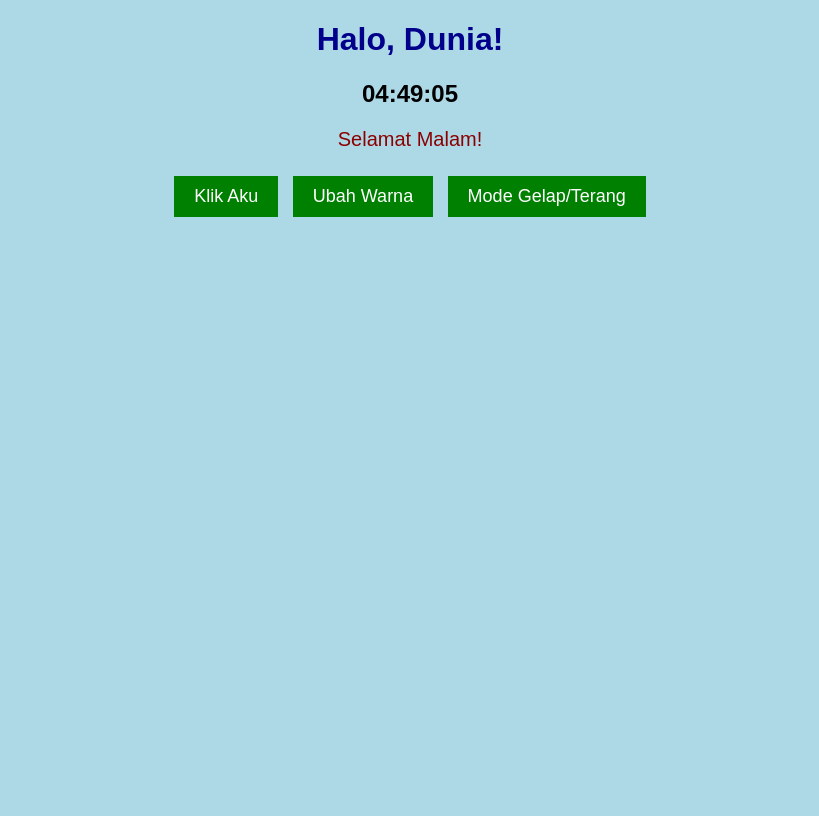
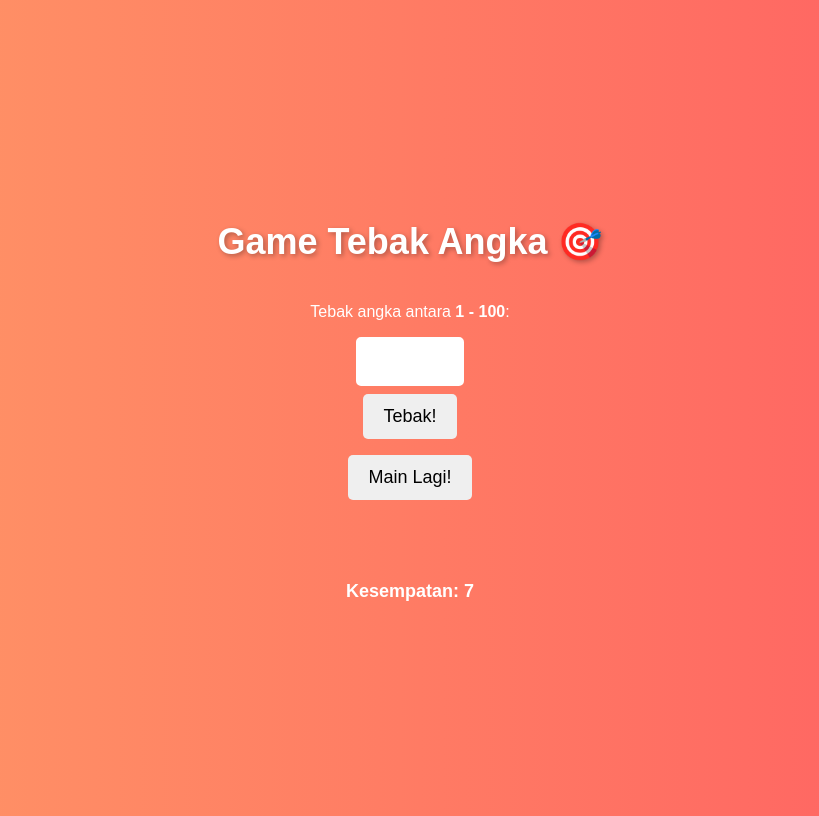
Before and after one commit to Kyziee/First-Web, a plain HTML site: page index.html in a window 1280 px wide. Shown: the whole page, without its empty margins (230-1049 px from the left). Drawn offline with Linux system fonts and the light colour scheme.

Commit message:
Add files via upload

```diff
--- a/index.html
+++ b/index.html
@@ -3,18 +3,19 @@
 <head>
     <meta charset="UTF-8">
     <meta name="viewport" content="width=device-width, initial-scale=1.0">
-    <title>Website Interaktif</title>
+    <title>Game Tebak Angka 1-100</title>
     <link rel="stylesheet" href="style.css">
 </head>
 <body>
+    <h1>Game Tebak Angka 🎯</h1>
+    <p>Tebak angka antara <b>1 - 100</b>:</p>
 
-    <h1 id="judul">Halo, Dunia!</h1>
-    <h2 id="jam">00:00:00</h2>
-    <p id="pesan"></p>
+    <input type="number" id="inputAngka" min="1" max="100">
+    <button onclick="cekTebakan()">Tebak!</button>
+    <button onclick="resetGame()">Main Lagi!</button>
 
-    <button onclick="ubahTeks()">Klik Aku</button>
-    <button onclick="ubahWarna()">Ubah Warna</button>
-    <button onclick="toggleMode()">Mode Gelap/Terang</button>
+    <p id="hasil"></p>
+    <p id="kesempatan">Kesempatan: 7</p>
 
     <script src="script.js"></script>
 </body>
--- a/script.js
+++ b/script.js
@@ -1,66 +1,48 @@
-window.onload = function() {
-    tampilkanPesan();
-    updateJam();
-    setInterval(updateJam, 1000);
-};
+// Menentukan angka rahasia dan jumlah nyawa
+let angkaRahasia = Math.floor(Math.random() * 100) + 1;
+let nyawa = 7;
 
-// Fungsi untuk menampilkan salam berdasarkan waktu
-function tampilkanPesan() {
-    let sekarang = new Date();
-    let jam = sekarang.getHours();
-    let pesan = "";
+// Tambahkan suara menang & kalah
+let winSound = new Audio("win.mp3");
+let loseSound = new Audio("lose.mp3");
 
-    if (jam >= 5 && jam < 12) {
-        pesan = "Selamat Pagi!";
-    } else if (jam >= 12 && jam < 18) {
-        pesan = "Selamat Siang!";
+function cekTebakan() {
+    let inputAngka = document.getElementById("inputAngka").value;
+    let hasil = document.getElementById("hasil");
+    let kesempatan = document.getElementById("kesempatan");
+    let inputField = document.getElementById("inputAngka");
+
+    if (nyawa > 1) {
+        if (inputAngka == angkaRahasia) {
+            hasil.innerText = "🎉 Selamat! Kamu benar!";
+            hasil.style.color = "green";
+            winSound.play();
+            document.getElementById("inputAngka").disabled = true;
+        } else {
+            nyawa--;
+            let petunjuk = inputAngka < angkaRahasia ? "Terlalu kecil 📉" : "Terlalu besar 📈";
+            hasil.innerText = `❌ Salah! ${petunjuk}. ${nyawa} kesempatan lagi.`;
+            hasil.style.color = "red";
+
+            // Update tampilan kesempatan
+            kesempatan.innerText = `Kesempatan: ${nyawa}`;
+
+            // Animasi shake jika salah
+            inputField.classList.add("shake");
+            setTimeout(() => inputField.classList.remove("shake"), 300);
+        }
     } else {
-        pesan = "Selamat Malam!";
-    }
-
-    let elemenPesan = document.getElementById("pesan");
-    if (elemenPesan) {
-        elemenPesan.innerText = pesan;
+        hasil.innerText = `💀 Game Over! Angka yang benar: ${angkaRahasia}`;
+        hasil.style.color = "black";
+        loseSound.play();
+        document.getElementById("inputAngka").disabled = true;
     }
 }
 
-// Fungsi untuk memperbarui jam setiap detik
-function updateJam() {
-    let sekarang = new Date();
-    let jam = sekarang.getHours().toString().padStart(2, '0');
-    let menit = sekarang.getMinutes().toString().padStart(2, '0');
-    let detik = sekarang.getSeconds().toString().padStart(2, '0');
-
-    let waktu = jam + ":" + menit + ":" + detik;
-    let elemenJam = document.getElementById("jam");
-
-    if (elemenJam) {
-        elemenJam.innerText = waktu;
-    }
+function resetGame() {
+    angkaRahasia = Math.floor(Math.random() * 100) + 1;
+    nyawa = 7;
+    document.getElementById("inputAngka").disabled = false;
+    document.getElementById("hasil").innerText = "";
+    document.getElementById("kesempatan").innerText = "Kesempatan: 7";
 }
-
-// Fungsi untuk mengubah teks saat tombol diklik
-function ubahTeks() {
-    let elemenJudul = document.getElementById("judul");
-    if (elemenJudul) {
-        elemenJudul.innerText = "Lagi pada ngapain jam segini";
-        elemenJudul.classList.add("ubah");
-
-        // Hilangkan efek setelah 1 detik
-        setTimeout(() => {
-            elemenJudul.classList.remove("ubah");
-        }, 1000);
-    }
-}
-
-// Fungsi untuk mengubah warna latar belakang secara acak
-function ubahWarna() {
-    let warna = ["lightblue", "lightgreen", "lightpink", "lightyellow", "lightgray"];
-    let warnaAcak = warna[Math.floor(Math.random() * warna.length)];
-    document.body.style.backgroundColor = warnaAcak;
-}
-
-// Fungsi untuk mengaktifkan mode gelap dan terang
-function toggleMode() {
-    document.body.classList.toggle("dark-mode");
-}
--- a/style.css
+++ b/style.css
@@ -1,42 +1,76 @@
+/* Background dengan gradasi warna */
 body {
-    font-family: Arial, sans-serif;
+    font-family: 'Arial', sans-serif;
     text-align: center;
-    background-color: lightblue;
-    transition: background-color 0.5s ease;
+    background: linear-gradient(to right, #ff9966, #ff5e62);
+    color: white;
+    min-height: 100vh;
+    display: flex;
+    flex-direction: column;
+    justify-content: center;
+    align-items: center;
 }
 
+/* Judul game */
 h1 {
-    color: darkblue;
-    transition: transform 0.3s ease-in-out;
+    font-size: 36px;
+    text-shadow: 2px 2px 5px rgba(0, 0, 0, 0.3);
 }
 
-h1.ubah {
-    transform: scale(1.2);
-    color: red;
+/* Input angka */
+input {
+    padding: 12px;
+    font-size: 18px;
+    width: 80px;
+    text-align: center;
+    border: 2px solid white;
+    border-radius: 5px;
+    outline: none;
 }
 
-p {
-    font-size: 20px;
-    color: darkred;
+/* Gaya tombol */
+button {
+    padding: 12px 20px;
+    font-size: 18px;
+    cursor: pointer;
+    border: none;
+    border-radius: 5px;
+    margin: 8px;
+    transition: all 0.3s ease;
 }
 
-button {
-    background-color: green;
-    color: white;
-    padding: 10px 20px;
-    margin: 5px;
-    border: none;
-    cursor: pointer;
-    font-size: 18px;
-    transition: background-color 0.3s, transform 0.2s;
+/* Warna tombol */
+button:nth-child(2) { background-color: #4CAF50; color: white; } /* Tombol Tebak */
+button:nth-child(3) { background-color: #f44336; color: white; } /* Tombol Reset */
+
+button:hover {
+    transform: scale(1.1);
+    filter: brightness(1.2);
 }
 
-button:hover {
-    background-color: darkgreen;
-    transform: scale(1.1);
+/* Hasil tebakan */
+#hasil {
+    font-size: 20px;
+    font-weight: bold;
+    margin-top: 15px;
+    padding: 10px;
 }
 
-.dark-mode {
-    background-color: black;
-    color: white;
+/* Kesempatan */
+#kesempatan {
+    font-size: 18px;
+    font-weight: bold;
 }
+
+/* Animasi shake saat salah tebak */
+@keyframes shake {
+    0% { transform: translateX(0); }
+    25% { transform: translateX(-5px); }
+    50% { transform: translateX(5px); }
+    75% { transform: translateX(-5px); }
+    100% { transform: translateX(0); }
+}
+
+.shake {
+    animation: shake 0.3s;
+}
```
